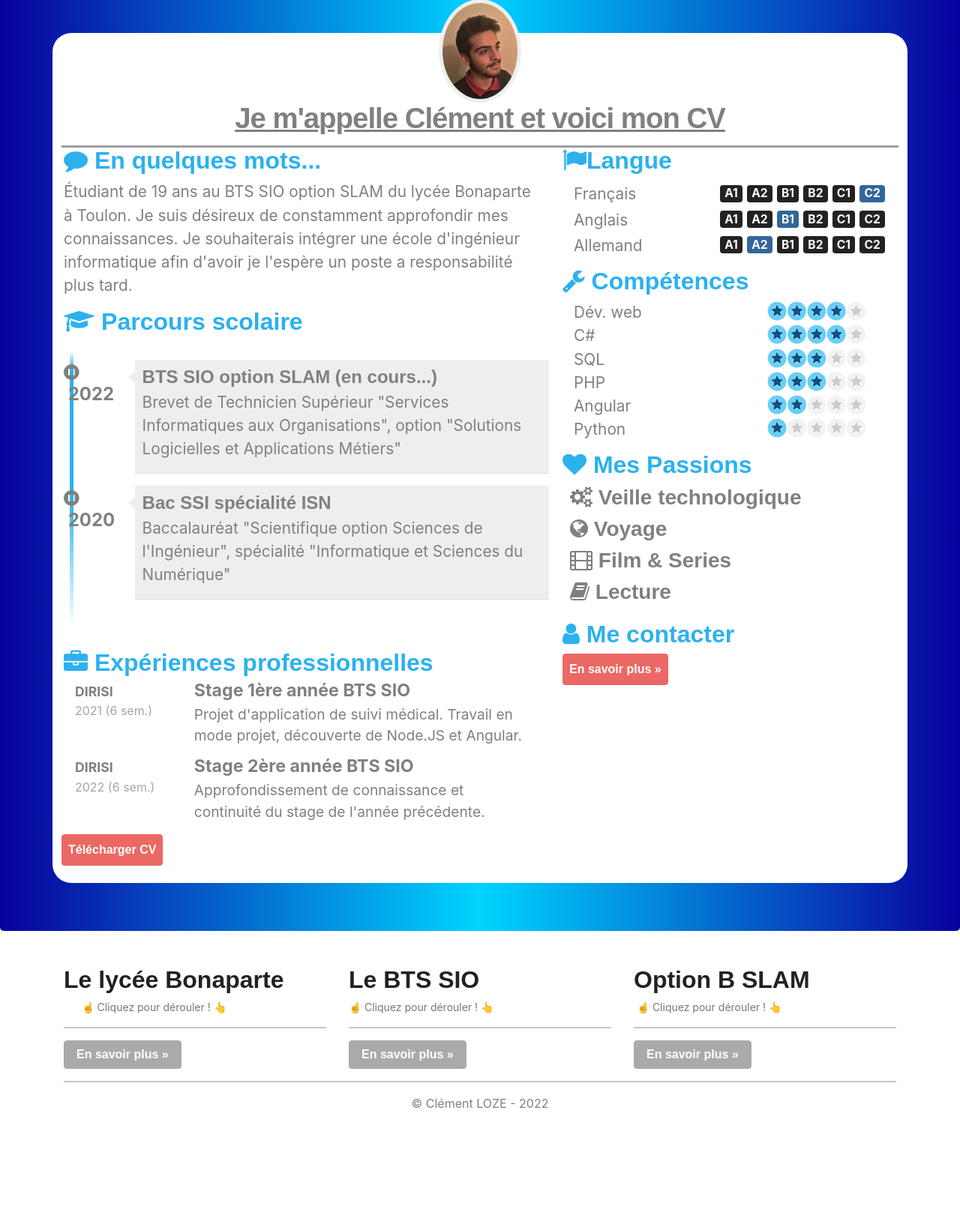
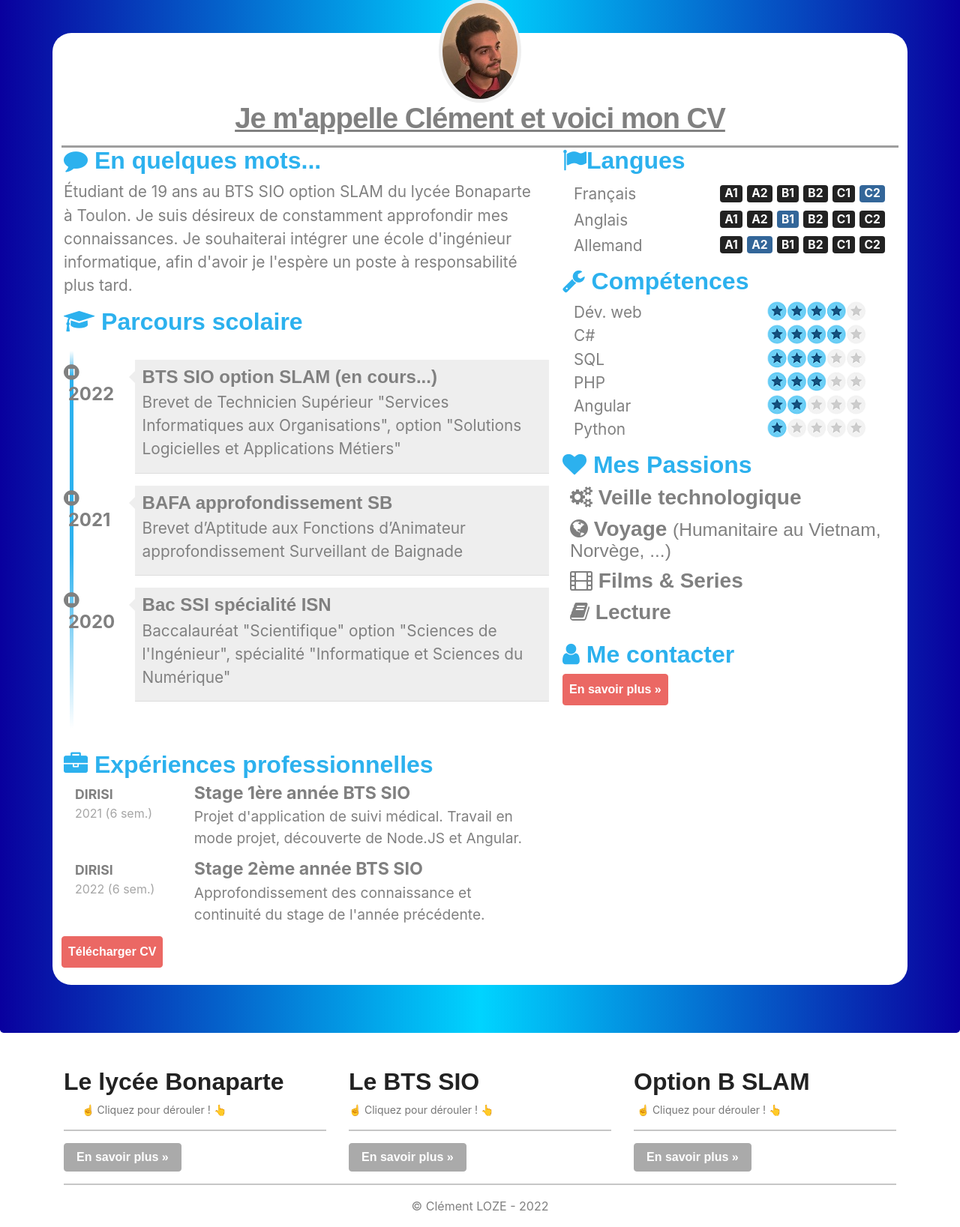
Before and after one commit to Zelcor/Portfolio, a PHP site: page /pages/C_cv.php in a window 1280 px wide. Shown: the part 102-1739 px from the top of the page at 75% size. Before the commit the page ends 1580 px from the top, so only its background shows below. Run offline with PHP 8.4, Linux system fonts and the light colour scheme; some libraries are stand-ins or nearby versions; some web fonts are replaced; grey boxes are pictures that could not be loaded.

Commit message:
✨Correction orthographique ✨

```diff
--- a/vues/V_choco.php
+++ b/vues/V_choco.php
@@ -4,7 +4,7 @@
                 <div class="container">
                     <h1 class="jumbotron-heading">TP Chocolate'in</h1>
                     <p class="lead text-muted">
-                        Cette activité m'a permis d'effectuer des requetes afin d'afficher des données de manière dynamique !
+                        Cette activité m'a permis d'effectuer des requêtes afin d'afficher des données de manière dynamique !
                     </p>
                 </div>
                 <div class="container">
--- a/vues/V_cv.php
+++ b/vues/V_cv.php
@@ -14,12 +14,9 @@
                         <div class="rubrique clearfix">
                             <h2><span class="fa fa-comment"></span> En quelques mots...</h2>
                             <p>
-                                Étudiant de 19 ans au BTS SIO option SLAM du
-                                lycée Bonaparte à Toulon. Je suis désireux de
-                                constamment approfondir mes connaissances.
-                                Je souhaiterais intégrer une école d'ingénieur
-                                informatique afin d'avoir je l'espère un poste a
-                                responsabilité plus tard.
+                                Étudiant de 19 ans au BTS SIO option SLAM du lycée Bonaparte à Toulon.
+                                Je suis désireux de constamment approfondir mes connaissances.
+                                Je souhaiterai intégrer une école d'ingénieur informatique, afin d'avoir je l'espère un poste à responsabilité plus tard.
                             </p>
                         </div>
                         <div class="rubrique clearfix">
@@ -30,10 +27,18 @@
                                         <span class="fa fa-stop-circle"></span>&nbsp;2022
                                     </div>
                                     <div class="details float-right">
-                                        <h3>BTS SIO option SLAM (en cours...)</h3>
-                                        <p>Brevet de Technicien Supérieur "Services Informatiques aux
-                                            Organisations", option "Solutions Logicielles et Applications
+                                        <a href="http://www.onisep.fr/Ressources/Univers-Formation/Formations/Post-bac/BTS-Services-informatiques-aux-organisations-option-B-solutions-logicielles-et-applications-metiers" target="_blank" class="text-secondary"><h3>BTS SIO option SLAM (en cours...)</h3></a>
+                                        <p>Brevet de Technicien Supérieur "Services Informatiques aux Organisations", option "Solutions Logicielles et Applications
                                             Métiers"</p>
+                                    </div>
+                                </li>
+                                <li>
+                                    <div class="date float-left">
+                                        <span class="fa fa-stop-circle"></span>&nbsp;2021
+                                    </div>
+                                    <div class="details float-right">
+                                        <a href="https://www.aass34.fr/formation/qualification-sb-bafa/" target="_blank" class="text-secondary"><h3>BAFA approfondissement SB</h3></a>
+                                        <p>Brevet d’Aptitude aux Fonctions d’Animateur approfondissement Surveillant de Baignade</p>
                                     </div>
                                 </li>
                                 <li>
@@ -41,8 +46,8 @@
                                         <span class="fa fa-stop-circle"></span>&nbsp;2020
                                     </div>
                                     <div class="details float-right">
-                                        <h3>Bac SSI spécialité ISN</h3>
-                                        <p>Baccalauréat "Scientifique option Sciences de l'Ingénieur", spécialité "Informatique et Sciences du Numérique"</p>
+                                        <a href="http://etudiant.aujourdhui.fr/etudiant/resultats/bac/diplome/2020/LOZE_CLEMENT_PAUL_HENRY_MAXIME_b29e484e1e21f00a657bde081b48060c.html" target="_blank" class="text-secondary"><h3>Bac SSI spécialité ISN</h3></a>
+                                        <p>Baccalauréat "Scientifique" option "Sciences de l'Ingénieur", spécialité "Informatique et Sciences du Numérique"</p>
                                     </div>
                                 </li>
                             </ul>
@@ -70,10 +75,9 @@
                                 <div class="date">2022 (6 sem.)</div>
                             </div>
                             <div class="col-9">
-                                <div class="profession">Stage 2ère année BTS SIO</div>
+                                <div class="profession">Stage 2ème année BTS SIO</div>
                                 <div class="details">
-                                    Approfondissement de connaissance et
-                                    continuité du stage de l'année précédente.
+                                    Approfondissement des connaissance et continuité du stage de l'année précédente.
                                 </div>
                             </div>
                         </div>
@@ -81,7 +85,7 @@
                     <div class="col-xs-12 col-sm-5">
                         <!-- Partie droite -->
                         <div id="langues" class="rubrique clearfix">
-                            <h2><span class="fa fa-flag"></span>Langue</h2>
+                            <h2><span class="fa fa-flag"></span>Langues</h2>
                             <div class="container">
                                 <div class="langue">Français</div>
                                 <div class="niveau">
@@ -152,12 +156,12 @@
                             </div>
                             <div class="meContacter">
                                 <div class="details float-left">
-                                    <h3><span class ="fa fa-globe"></span> Voyage </h3>
+                                    <h3><span class ="fa fa-globe"></span> Voyage <small>(Humanitaire au Vietnam, Norvège, ...)</small>  </h3>
                                 </div>
                             </div>
                             <div class="meContacter">
                                 <div class="details float-left">
-                                    <h3><span class ="fa fa-film"></span> Film & Series </h3>
+                                    <h3><span class ="fa fa-film"></span> Films & Series </h3>
                                 </div>
                             </div>
                             <div class="meContacter">
--- a/vues/V_index.php
+++ b/vues/V_index.php
@@ -14,12 +14,12 @@
                         <div class="d-flex justify-content-around">
                             <div class="d-flex align-items-center flex-column center">
                                 <img src="image/certication_pix.png" width="200" height="200">
-                                <a href="https://app.pix.fr/partage-certificat/1177533">Certification PIX : code de vérification <strong>P-FT832F8G</strong></a>
+                                <a href="https://app.pix.fr/partage-certificat/1177533" target="_blank">Certification PIX : code de vérification <strong>P-FT832F8G</strong></a>
                                 <embed src="../image/documents/attestation%20pix.pdf" width="600" height="300"/>
                             </div>
                             <div class="d-flex align-items-center flex-column center">
                                 <img src="image/ANSSI_Logo.png" width="200" height="200">
-                                <a href="https://secnumacademie.gouv.fr/">Attestation de Suivi : SecNum académie</a href="https://app.pix.fr/partage-certificat/1177533">
+                                <a href="https://secnumacademie.gouv.fr/" target="_blank">Attestation de Suivi : SecNum académie</a>
                                 <embed src="../image/documents/attestation%20SecNum.pdf" width="600" height="300"/>
                             </div>
                         </div>
--- a/vues/V_portfolio-php.php
+++ b/vues/V_portfolio-php.php
@@ -7,9 +7,9 @@
                     J'ai effectué le passage de mon portfolio pendant les vacances de la toussaint après avoir abordé le php et l'architecture
                     mvc en classe.
                     <br>
-                    Ce passage en php fut très constructif et pratique, mais je prend toujours un plaisir a y travailler !
+                    Ce passage en php fut très constructif et pratique, mais je prends toujours un plaisir à y travailler !
                     <br>
-                    Si vous avez remarqué une quelconque défaillance sur ce site n'hésitez pas a me contacter sur ma page contact !
+                    Si vous avez remarqué une quelconque défaillance sur ce site n'hésitez pas à me contacter sur <a href="../pages/C_contact.php">ma page contact</a>.
                 </p>
             </div>
             <div class="container">
--- a/vues/V_ptitmvc.php
+++ b/vues/V_ptitmvc.php
@@ -11,7 +11,7 @@
                     <div class="row">
                         <div class="col-md-6">
                             <div class="card bg-light mb-4 shadow">
-                                <h5 class="card-header">Liste des clients présent dans la Base De Données</h5>
+                                <h5 class="card-header">Liste des clients présents dans la Base De Données</h5>
                                 <div class="card-body">
                                     <img class="card-img-top" src="../image/ptit-mvc-liste-cli.png" alt="Liste clients">
                                 </div>
@@ -27,7 +27,7 @@
                         </div>
                         <div class="col-md-6">
                             <div class="card bg-light mb-4 shadow">
-                                <h5 class="card-header">Voir un client et l'éditer en Ajax (sans recharger de page)</h5>
+                                <h5 class="card-header">Voir un client et l'éditer en Ajax (sans recharger la page)</h5>
                                 <div class="card-body">
                                     <img class="card-img-top" src="../image/ptit-mvc-ajax.png" alt="Recherche client ajax">
                                 </div>
--- a/vues/template/footer.php
+++ b/vues/template/footer.php
@@ -4,9 +4,11 @@
         <div class="container">
             <div class="row">
                 <div class="col-lg-4">
-                    <h2 class="title-stage mt-3" role="button" data-toggle="collapse" data-target="#lyc-bona" aria-controls="lyc-bona" aria-expanded="true">Le lycée Bonaparte</h2>
+                    <div role="button" data-toggle="collapse" data-target="#lyc-bona" aria-controls="lyc-bona" aria-expanded="true">
+                        <h2 class="title-stage mt-3">Le lycée Bonaparte</h2>
                         <small class="form-text text-muted">&nbsp;&nbsp;&nbsp;&nbsp;&nbsp; ☝  Cliquez pour dérouler !  👆</small>
                         <hr>
+                    </div>
                     <div id="lyc-bona" class="collapse multi-collapse">
                         <p> J'ai choisi de suivre le BTS SIO au lycée Bonaparte à Toulon car j'aime cette ville et l'emplacement du lycée correspond à ma zone géographique.
                             De plus je vis en autonomie depuis l'an dernier, le soutien des professeurs et leur remotivation me sont vraiment utile !
@@ -15,9 +17,11 @@
                     <a class="btn btn-secondary" href="https://www.lyc-bonaparte.fr/" target="_blank" role="button">En savoir plus »</a>
                 </div>
                 <div class="col-lg-4">
-                    <h2 class="title-stage mt-3" role="button" data-toggle="collapse" data-target="#bts-sio" aria-controls="bts-sio" aria-expanded="true">Le BTS SIO</h2>
+                    <div role="button" data-toggle="collapse" data-target="#bts-sio" aria-controls="bts-sio" aria-expanded="true">
+                        <h2 class="title-stage mt-3">Le BTS SIO</h2>
                         <small class="form-text text-muted"> ☝ Cliquez pour dérouler ! 👆</small>
                         <hr>
+                    </div>
                     <div id="bts-sio" class="collapse multi-collapse">
                         <p> Passionné d'informatique depuis mon plus jeune âge, j'aime apprendre à faire de nouvelles choses avec les outils qui m'entourent.
                             Un passionné de technologie ? Oui carrément ! Mais j'aimerais maintenant approfondir mes connaissances!
@@ -28,9 +32,11 @@
                     <a class="btn btn-secondary" href="https://fr.wikipedia.org/wiki/Brevet_de_technicien_supérieur_-_Services_informatiques_aux_organisations" target="_blank" role="button">En savoir plus »</a>
                 </div>
                 <div class="col-lg-4">
-                    <h2 class="title-stage mt-3" role="button" data-toggle="collapse" data-target="#opt-slam" aria-controls="opt-slam" aria-expanded="true">Option B SLAM</h2>
+                    <div role="button" data-toggle="collapse" data-target="#opt-slam" aria-controls="opt-slam" aria-expanded="true">
+                        <h2 class="title-stage mt-3">Option B SLAM</h2>
                         <small class="form-text text-muted">&nbsp;☝  Cliquez pour dérouler !  👆</small>
                         <hr>
+                    </div>
                     <div id="opt-slam" class="collapse multi-collapse">
                         <p> En fin de premier semestre, on a du choisir notre option. "Solutions Logicielles et Applications Métiers" est l'option qui m'a séduit ! Travailler en équipe à la satisfaction de besoins d'un client, définir des spécifications,
                             faire des tests, corriger des bugs, faire de la maintenance... tout en apprenant les bases du métier de développeur : modélisation des données, programmation objet avec C# et PHP, conception de bases de
```
Also changed, not shown: vues/V_Projet_1_GSB.php (+10 -9 lines), vues/V_contact.php (+11 -5 lines), vues/V_stage_1ere_annee.php (+12 -14 lines), vues/V_stage_2nde_annee.php (+5 -5 lines). Lines whose indentation alone changed are shown as unchanged.
